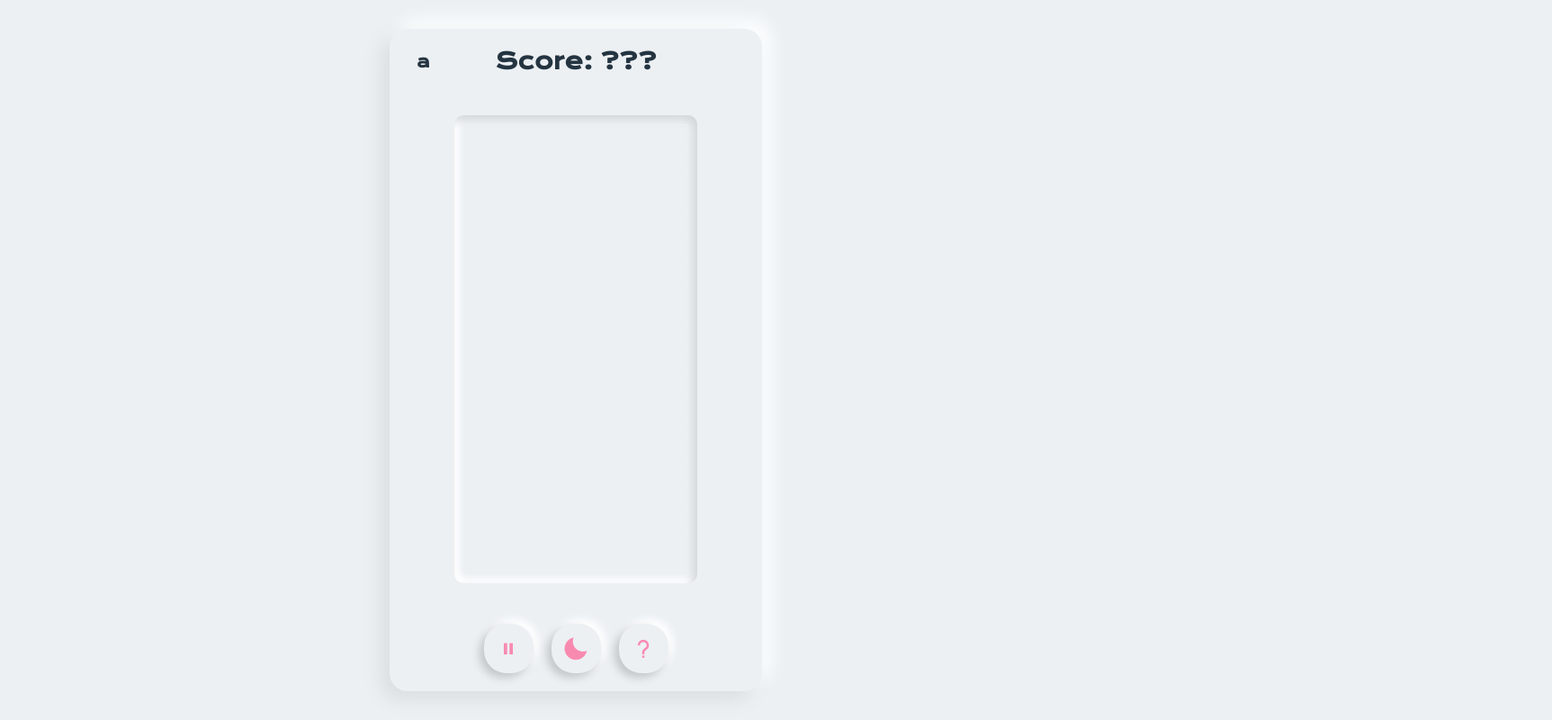
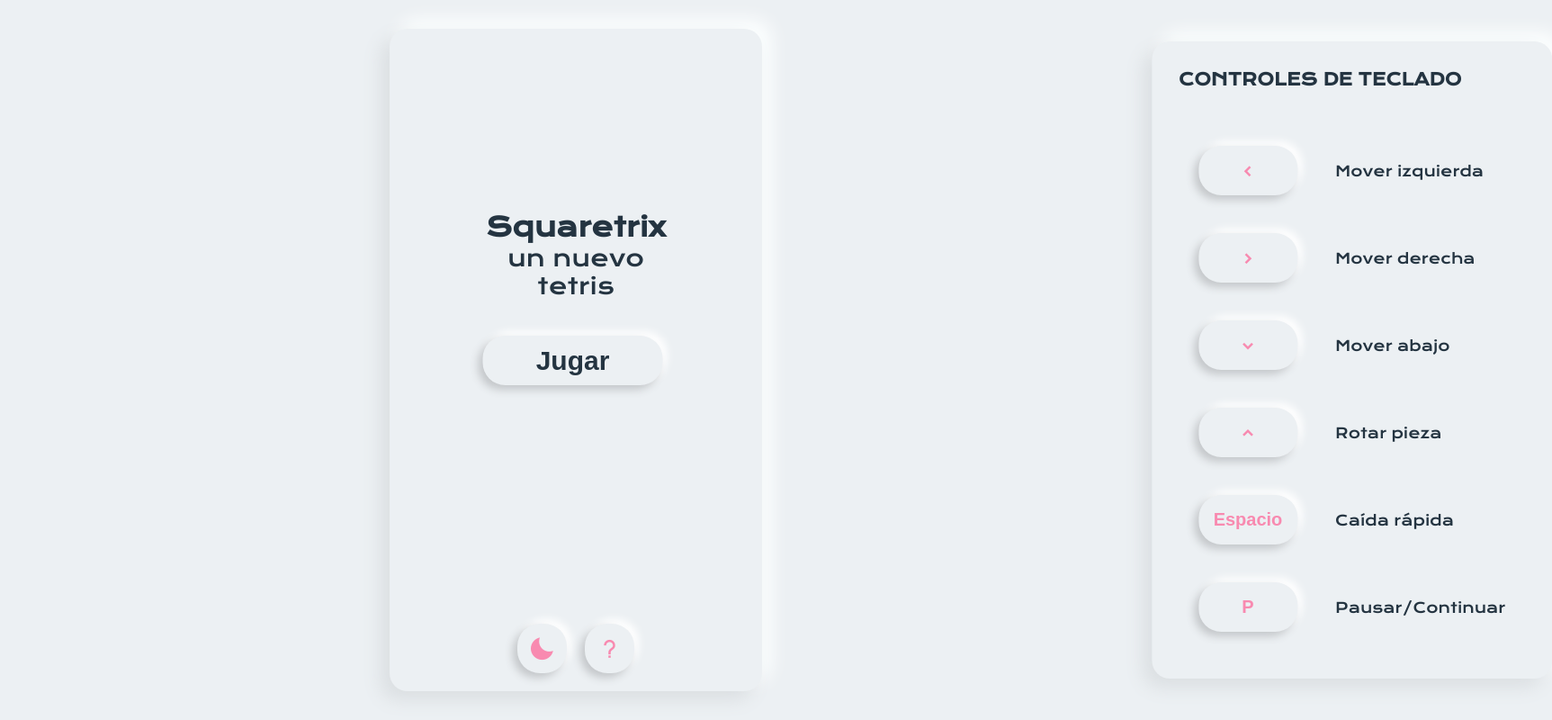
Before and after one commit to luisCorreaCespedes/Squaretrix, a plain HTML site: page index.html in a window 1280 px wide. Shown: the whole page at 90% size, 1725 px wide, since content can reach past the window. Drawn offline with nearby package versions, Linux system fonts and the light colour scheme.

Commit message:
UI design added

```diff
--- a/css/app.css
+++ b/css/app.css
@@ -176,6 +176,91 @@ i.bxs-sun {
     font-size: 30px;
 }
 
+.menu-section {
+    position: absolute;
+    top: 40%;
+    left: 50%;
+    transform: translate(-50%, -50%);
+}
+
+.menu-section button {
+    margin-bottom: 30px;
+
+}
+
+.btn-width {
+    width: 200px;
+
+}
+
+.brand {
+    padding: 40px 0;
+    font-size: 25px;
+    color: var(--color);
+    text-align: center;
+}
+
+.result {
+    text-align: center;
+    margin-bottom: 90px;
+    display: none;
+}
+
+.result p {
+    color: var(--setting-btn-color);
+}
+
+.result h1 {
+    color: var(--color);
+    margin-bottom: 30px;
+}
+
+.how-to {
+    position: absolute;
+    top: 50%;
+    right: 0;
+    transform: translate(100%, -50%);
+    box-shadow: var(--wrapper-shadow);
+    padding: 30px;
+    border-radius: 20px;
+    background-color: var(--bg-color);
+    color: var(--color);
+    transition: transform .5s ease-in-out;
+}
+
+.how-to.active {
+    transform: translate(0, -50%)
+}
+
+.how-to h3 {
+    margin-bottom: 40px;
+}
+
+.how-to td {
+    padding: 20px;
+}
+
+.keycap {
+    width: calc(var(--button-size) * 2);
+    color: var(--setting-btn-color);
+    font-size: 20px;
+}
+
+/* States */
+
+.board-section,
+.info-section,
+.control-section {
+    transform: scale(0);
+}
+
+#btn-new-game,
+#btn-pause {
+    display: none;
+}
+
+/* END States */
+
 @media only screen and (max-width: 425px) {
     :root {
         --block-size: 18px;
@@ -205,4 +290,9 @@ i.bxs-sun {
         margin-bottom: 15px;
 
     }
+
+    .how-to,
+    #btn-help {
+        display: none;
+    }
 }
--- a/index.html
+++ b/index.html
@@ -16,16 +16,17 @@
 </head>
 <body>
 
+    <!--Main Game-->
     <div class="container">
         <div class="game-wrapper">
 
             <!--Information section-->
             <div class="info-section">
                 <span id="score">
-                    Score: ???
+                    Puntuación: ???
                 </span>
                 <span id="level">
-                    a
+                    nv. 1
                 </span>
             </div>
             <!--END Information section-->
@@ -81,13 +82,105 @@
             <!--END Settings section-->
 
             <!--Menu section-->
-
+            <div class="menu-section">
+                <div class="brand">
+                    <h3>
+                        Squaretrix
+                    </h3>
+                    <span>un nuevo tetris</span>
+                </div>
+                <div class="result">
+                    <h1>FIN DEL JUEGO</h1>
+                    <p>Nivel</p>
+                    <h1 id="result-level">1</h1>
+                    <p>Puntuación</p>
+                    <h1 id="result-score">123456</h1>
+                </div>
+                <button class="btn btn-width" id="btn-play">
+                    Jugar
+                </button>
+                <button class="btn btn-width" id="btn-new-game">
+                    Nuevo juego
+                </button>
+            </div>
             <!--END Menu section-->
 
         </div>
     </div>
+    <!--END Main Game-->
+
+    <!--Help section-->
+    <div class="how-to">
+        <h3>
+            CONTROLES DE TECLADO
+        </h3>
+        <table>
+            <tr>
+                <td>
+                    <button class="btn keycap">
+                        <i class="bx bxs-chevron-left"></i>
+                    </button>
+                </td>
+                <td>
+                    Mover izquierda
+                </td>
+            </tr>
+            <tr>
+                <td>
+                    <button class="btn keycap">
+                        <i class="bx bxs-chevron-right"></i>
+                    </button>
+                </td>
+                <td>
+                    Mover derecha
+                </td>
+            </tr>
+            <tr>
+                <td>
+                    <button class="btn keycap">
+                        <i class="bx bxs-chevron-down"></i>
+                    </button>
+                </td>
+                <td>
+                    Mover abajo
+                </td>
+            </tr>
+            <tr>
+                <td>
+                    <button class="btn keycap">
+                        <i class="bx bxs-chevron-up"></i>
+                    </button>
+                </td>
+                <td>
+                    Rotar pieza
+                </td>
+            </tr>
+            <tr>
+                <td>
+                    <button class="btn keycap">
+                        Espacio
+                    </button>
+                </td>
+                <td>
+                    Caída rápida
+                </td>
+            </tr>
+            <tr>
+                <td>
+                    <button class="btn keycap">
+                        P
+                    </button>
+                </td>
+                <td>
+                    Pausar/Continuar
+                </td>
+            </tr>
+        </table>
+    </div>
+    <!--END Help section-->
 
     <script src="./js/app.js"></script>
+    <script src="./js/game.js"></script>
 
 </body>
 </html>
```
